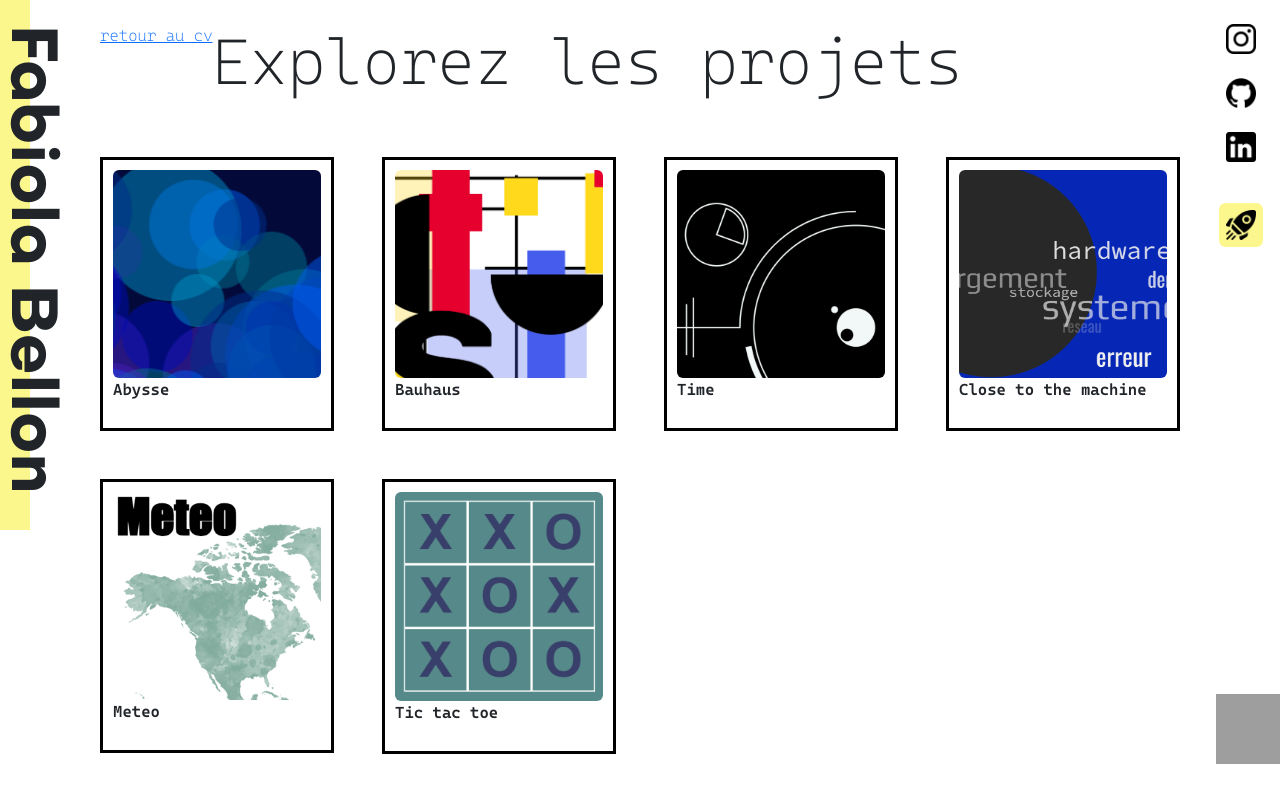
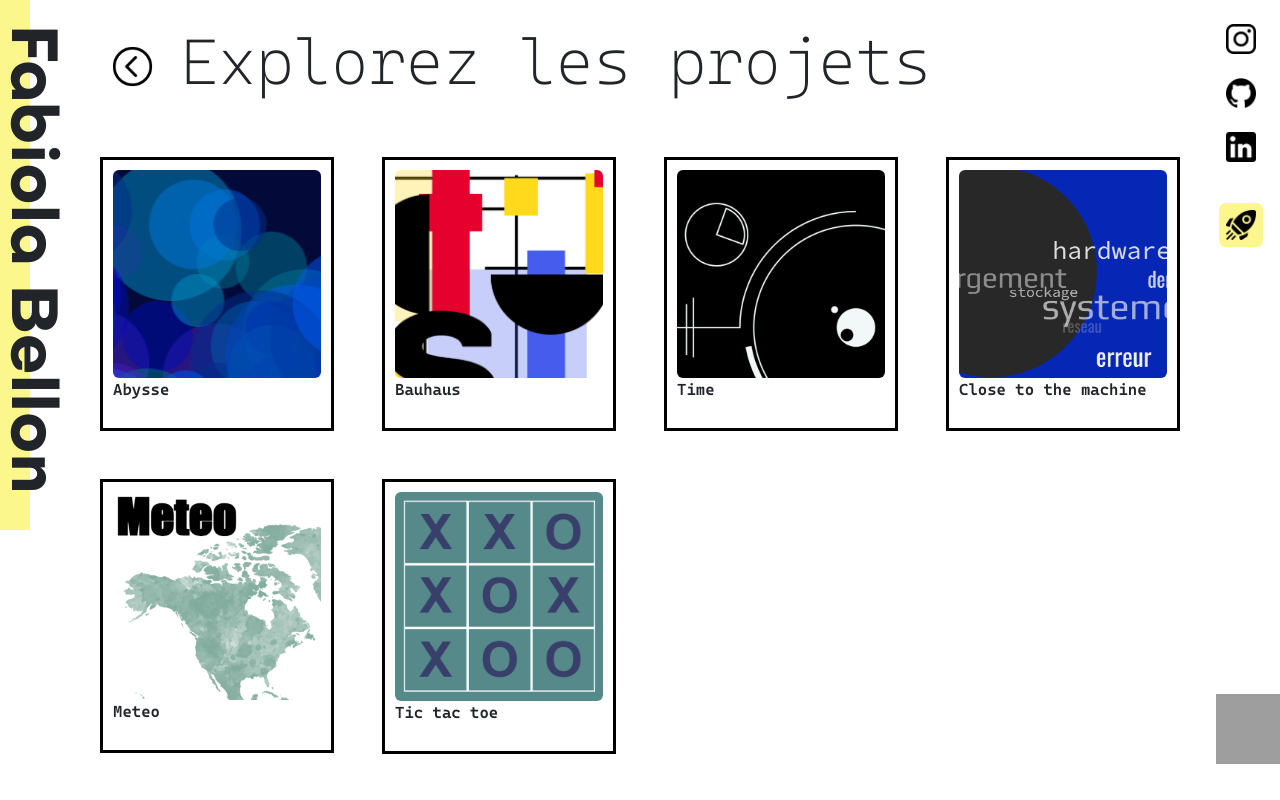
Before and after one commit to fabibot/portfolio, a Vue app: page /projets in a window 1280 px wide. Built offline with nearby package versions, Linux system fonts and the light colour scheme; grey boxes are pictures that could not be loaded.

Commit message:
icon retour

```diff
--- a/src/assets/main.css
+++ b/src/assets/main.css
@@ -33,6 +33,11 @@ h2 {
   margin: 10px;
 }
 
+.logo.medium {
+  width: 45px;
+  height: 45px;
+}
+
 .icon-btn {
   border: none;
 }
@@ -52,6 +57,10 @@ h2 {
 .logo.navette {
   background-image: url(./logos/navette2.png);
 }
+.logo.retour {
+  background-image: url(./logos/bouton-retour.png);
+  background-color: transparent;
+}
 .logo.navette {
   box-shadow: 0px 0px 0px 7px var(--color-1);
   border-radius: 2px;
--- a/src/components/portfolio/ProjetsIndex.vue
+++ b/src/components/portfolio/ProjetsIndex.vue
@@ -1,7 +1,9 @@
 <template>
     <div class="projet-index container-fluid">
-        <div class="p-4 d-flex">
-        <RouterLink to="/cv">retour au cv</RouterLink>
+        <div class="p-4 d-flex align-items-center">
+        <RouterLink to="/cv" class="me-3">
+            <button class="icon-btn logo retour medium" title="retour au cv"></button>
+        </RouterLink>
         <h1>Explorez les projets</h1>
     </div>
     <div class="grid-projet">
```
Also changed, not shown: src/assets/logos/bouton-retour.png (added).
